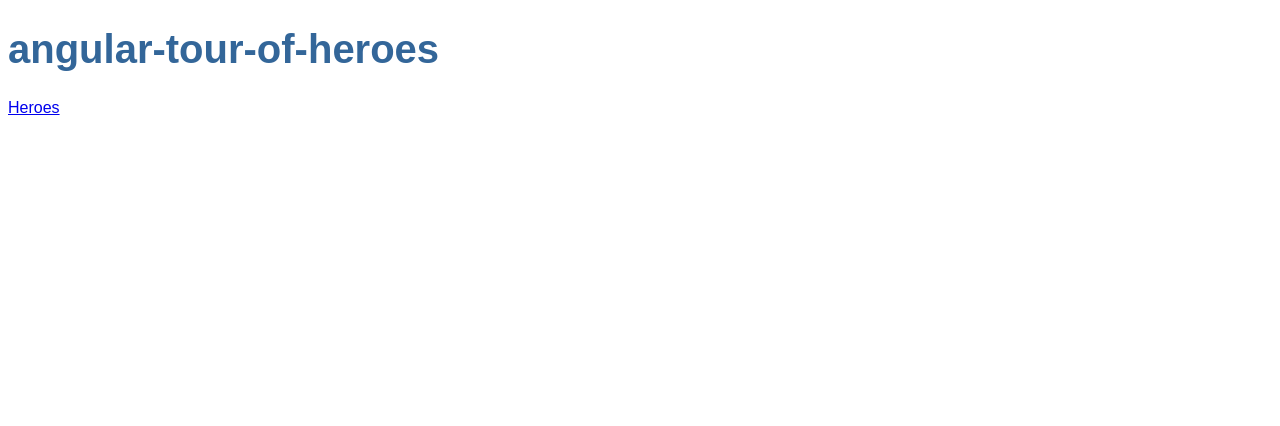
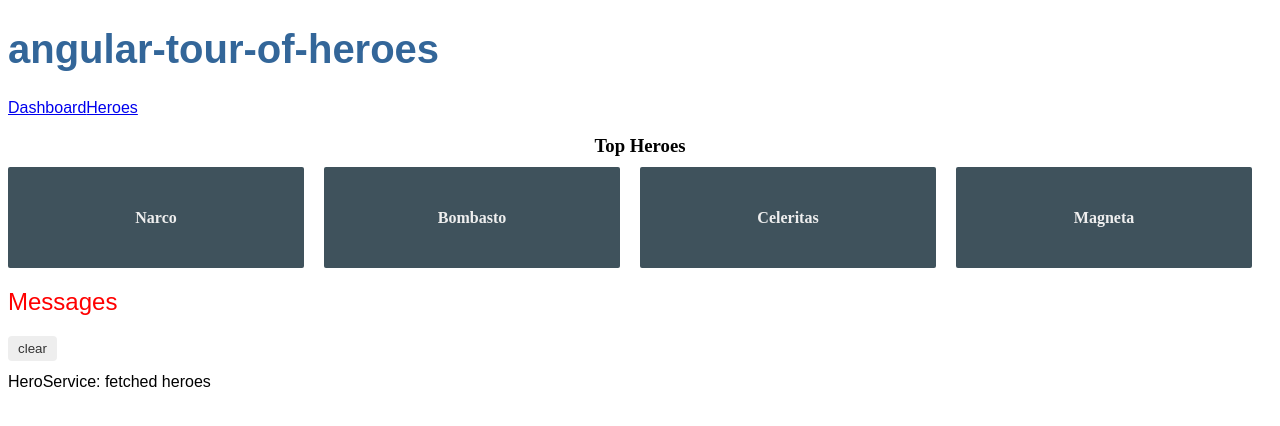
Before and after one commit to PhilipRamkeerat/angular8-tour-of-heroes, an Angular app: page /dashboard in a window 1280 px wide. Before the commit this address led to /. Shown: the top 426 px of the page. Built offline with nearby package versions, Linux system fonts and the light colour scheme.

Commit message:
added dashboard component e remove inused content of components

```diff
--- a/src/app/app.component.html
+++ b/src/app/app.component.html
@@ -1,5 +1,6 @@
 <h1>{{ title }}</h1>
 <nav>
+  <a routerLink="/dashboard">Dashboard</a>
   <a routerLink="/heroes">Heroes</a>
 </nav>
 <router-outlet></router-outlet>
--- a/src/app/app.module.ts
+++ b/src/app/app.module.ts
@@ -8,13 +8,15 @@
 import { MessagesComponent } from './messages/messages.component';
 
 import { AppRoutingModule } from './app-routing.module';
+import { DashboardComponent } from './dashboard/dashboard.component';
 
 @NgModule({
   declarations: [
     AppComponent,
     HeroesComponent,
     HeroDetailComponent,
-    MessagesComponent
+    MessagesComponent,
+    DashboardComponent
   ],
   imports: [
     BrowserModule,
--- /dev/null
+++ b/src/app/dashboard/dashboard.component.html
@@ -0,0 +1,8 @@
+<h3>Top Heroes</h3>
+<div class="grid grid-pad">
+  <a *ngFor="let hero of heroes" class="col-1-4" routerLink="/detail/{{hero.id}}">
+    <div class="module hero">
+      <h4>{{hero.name}}</h4>
+    </div>
+  </a>
+</div>
--- /dev/null
+++ b/src/app/dashboard/dashboard.component.scss
@@ -0,0 +1,63 @@
+/* DashboardComponent's private CSS styles */
+[class*='col-'] {
+  float: left;
+  padding-right: 20px;
+  padding-bottom: 20px;
+}
+[class*='col-']:last-of-type {
+  padding-right: 0;
+}
+a {
+  text-decoration: none;
+}
+*, *:after, *:before {
+  -webkit-box-sizing: border-box;
+  -moz-box-sizing: border-box;
+  box-sizing: border-box;
+}
+h3 {
+  text-align: center;
+  margin-bottom: 0;
+}
+h4 {
+  position: relative;
+}
+.grid {
+  margin: 0;
+}
+.col-1-4 {
+  width: 25%;
+}
+.module {
+  padding: 20px;
+  text-align: center;
+  color: #eee;
+  max-height: 120px;
+  min-width: 120px;
+  background-color: #3f525c;
+  border-radius: 2px;
+}
+.module:hover {
+  background-color: #eee;
+  cursor: pointer;
+  color: #607d8b;
+}
+.grid-pad {
+  padding: 10px 0;
+}
+.grid-pad > [class*='col-']:last-of-type {
+  padding-right: 20px;
+}
+@media (max-width: 600px) {
+  .module {
+    font-size: 10px;
+    max-height: 75px; }
+}
+@media (max-width: 1024px) {
+  .grid {
+    margin: 0;
+  }
+  .module {
+    min-width: 60px;
+  }
+}
--- /dev/null
+++ b/src/app/dashboard/dashboard.component.ts
@@ -0,0 +1,24 @@
+import { Component, OnInit } from '@angular/core';
+import { Hero } from '../hero';
+import { HeroService } from '../hero.service';
+
+@Component({
+  selector: 'app-dashboard',
+  templateUrl: './dashboard.component.html',
+  styleUrls: ['./dashboard.component.scss']
+})
+export class DashboardComponent implements OnInit {
+  heroes: Hero[] = [];
+
+  constructor(private heroService: HeroService) { }
+
+  ngOnInit() {
+    this.getHeroes();
+  }
+
+  getHeroes(): void {
+    this.heroService.getHeroes()
+      .subscribe(heroes => this.heroes = heroes.slice(1, 5));
+  }
+
+}
--- a/src/app/heroes/heroes.component.html
+++ b/src/app/heroes/heroes.component.html
@@ -1,9 +1,9 @@
 <h2>My Heroes</h2>
 
 <ul class="heroes">
-    <li *ngFor="let hero of heroes" [class.selected]="hero === selectedHero" (click)="onSelect(hero)">
-        <span class="badge">{{hero.id}}</span> {{hero.name}}
-    </li>
+  <li *ngFor="let hero of heroes" [class.selected]="hero === selectedHero" (click)="onSelect(hero)">
+    <a routerLink="/detail/{{hero.id}}">
+      <span class="badge">{{hero.id}}</span> {{hero.name}}
+    </a>
+  </li>
 </ul>
-
-<app-hero-detail [hero]="selectedHero"></app-hero-detail>
--- a/src/app/heroes/heroes.component.ts
+++ b/src/app/heroes/heroes.component.ts
@@ -7,10 +7,9 @@
   templateUrl: './heroes.component.html',
   styleUrls: ['./heroes.component.scss']
 })
+
 export class HeroesComponent implements OnInit {
-
   heroes: Hero[];
-  selectedHero: Hero;
 
   constructor(private heroService: HeroService) { }
 
@@ -20,11 +19,6 @@
 
   getHeroes(): void {
     this.heroService.getHeroes()
-        .subscribe(heroes => this.heroes = heroes);
+      .subscribe(heroes => this.heroes = heroes);
   }
-
-  onSelect(hero: Hero): void {
-    this.selectedHero = hero;
-  }
-
 }
```
Also changed, not shown: src/app/app-routing.module.ts (+6 -1 lines), 1 other file (tests, documents, lock files or other folders).
